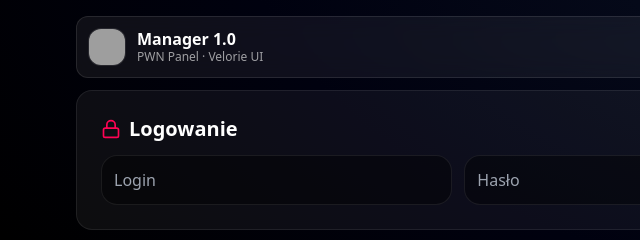
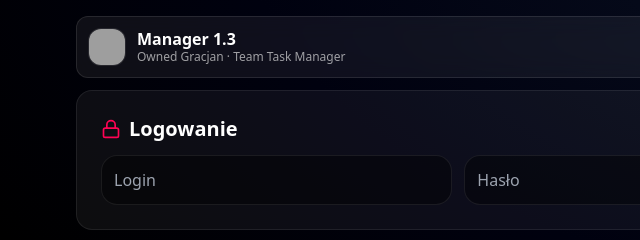
Before and after one commit to zxq041/Manager-1.0, a website: page index.html in a window 1280 px wide. Shown: the top 240 px of the page, 0-640 px from the left. Drawn offline with nearby package versions, Linux system fonts and the light colour scheme; grey boxes are pictures that could not be loaded.

Commit message:
Update index.html

```diff
--- a/index.html
+++ b/index.html
@@ -3,7 +3,7 @@
 <head>
   <meta charset="utf-8" />
   <meta name="viewport" content="width=device-width, initial-scale=1" />
-  <title>Manager 1.0 – PWN Panel</title>
+  <title>Manager 1.3 – PWN Panel</title>
   <meta name="theme-color" content="#0a1030" />
   <meta name="description" content="Manager 1.0 – panel PWN do zarządzania zleceniami, zadaniami, zarobkami i pracownikami." />
   <link rel="manifest" href="./manifest.json" />
@@ -35,8 +35,8 @@
       <div class="flex items-center gap-3">
         <img src="https://i.imgur.com/ikYb7tH.png" class="h-9 w-9 rounded-xl ring-1 ring-white/10" alt="logo"/>
         <div class="leading-tight">
-          <div class="font-semibold">Manager 1.0</div>
-          <div class="text-xs text-white/60">PWN Panel · Velorie UI</div>
+          <div class="font-semibold">Manager 1.3</div>
+          <div class="text-xs text-white/60">Owned Gracjan · Team Task Manager</div>
         </div>
       </div>
       <div class="flex items-center gap-2">
```
